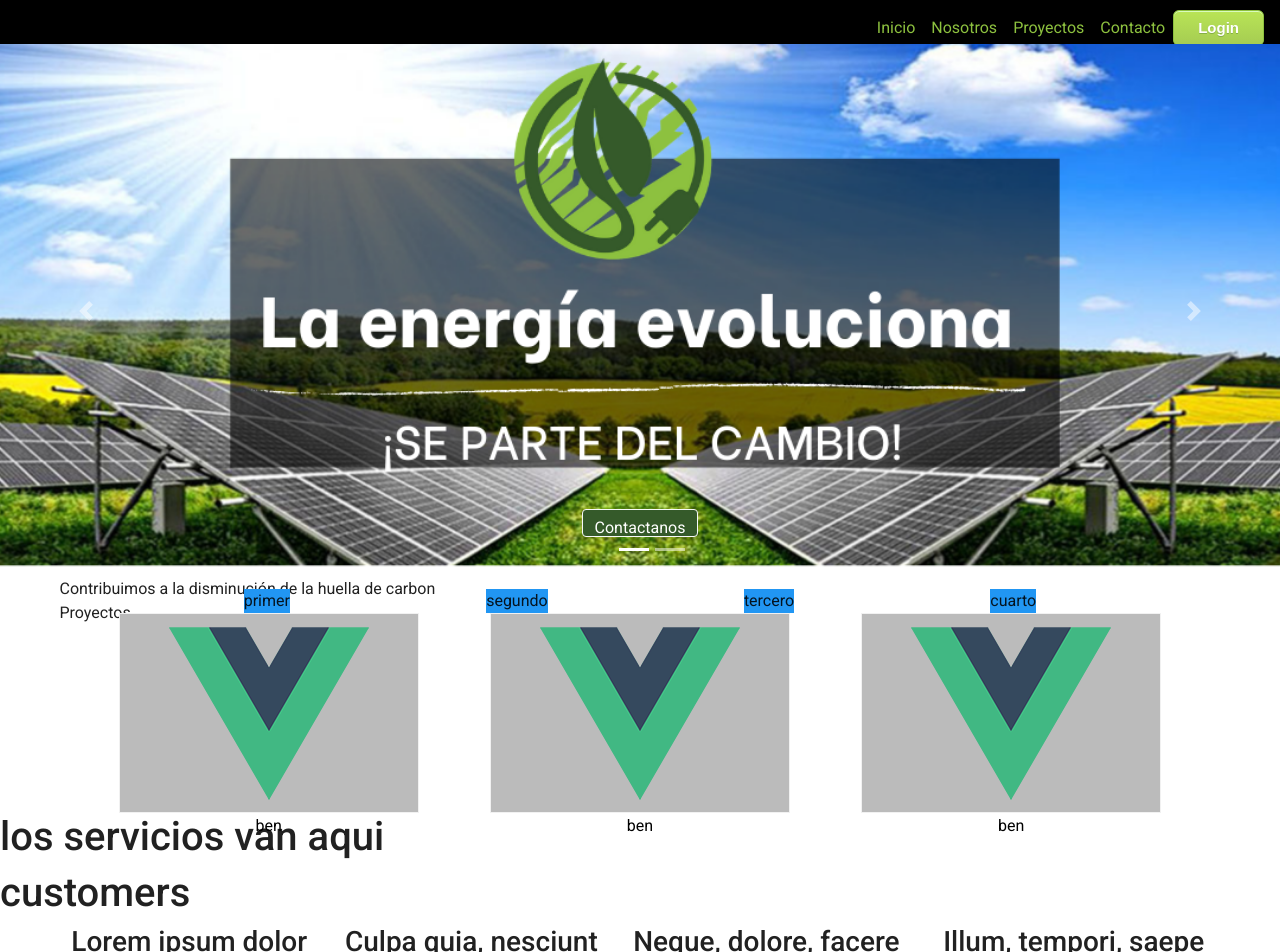
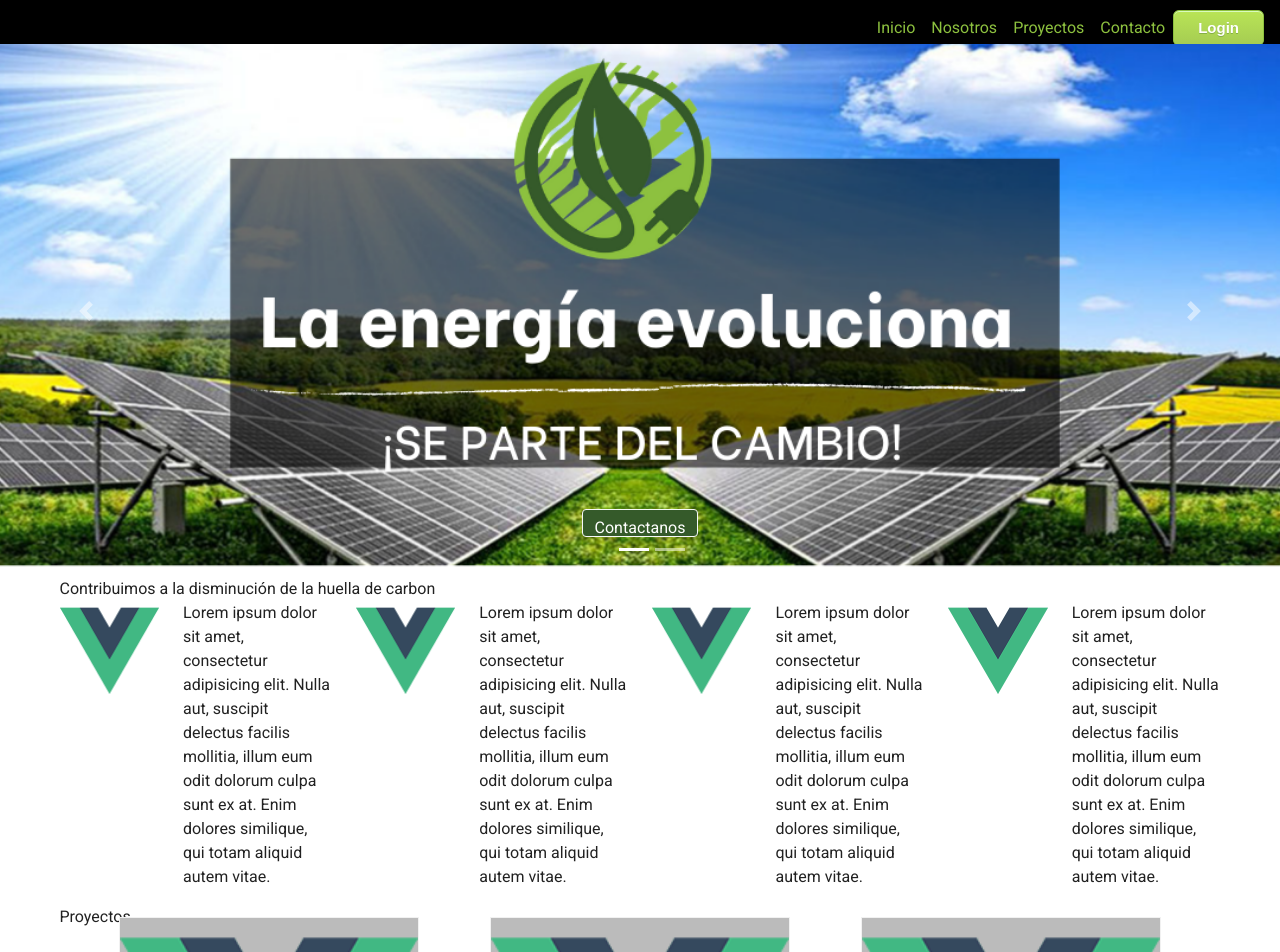
Before and after one commit to equipo73mintic/frontend-final-project-73, a Vue app: page / in a window 1280 px wide. Shown: the top 952 px of the page. Built offline with nearby package versions, Linux system fonts and the light colour scheme.

Commit message:
plantilla info

```diff
--- a/src/components/LandingInfo.vue
+++ b/src/components/LandingInfo.vue
@@ -3,20 +3,81 @@
     <div>Contribuimos a la disminución de la huella de carbon</div>
     <div class="row">
 
-      <div class="info">
-        primer
+      <div class="col-3">
+        <div class="row">
+          <div class="col-5">
+            <img src="@/assets/logo.png" alt="" />
+          </div>
+          <div class="col-7">
+            <p>
+              Lorem ipsum dolor sit amet, consectetur adipisicing elit. Nulla
+              aut, suscipit delectus facilis mollitia, illum eum odit dolorum
+              culpa sunt ex at. Enim dolores similique, qui totam aliquid autem
+              vitae.
+            </p>
+          </div>
+        </div>
       </div>
-      <div class="info">
-        segundo
+
+
+
+      <div class="col-3">
+        <div class="row">
+          <div class="col-5">
+            <img src="@/assets/logo.png" alt="" />
+          </div>
+          <div class="col-7">
+            <p>
+              Lorem ipsum dolor sit amet, consectetur adipisicing elit. Nulla
+              aut, suscipit delectus facilis mollitia, illum eum odit dolorum
+              culpa sunt ex at. Enim dolores similique, qui totam aliquid autem
+              vitae.
+            </p>
+          </div>
+        </div>
       </div>
-      <div class="info">
-        tercero
+
+
+
+
+      <div class="col-3">
+        <div class="row">
+          <div class="col-5">
+            <img src="@/assets/logo.png" alt="" />
+          </div>
+          <div class="col-7">
+            <p>
+              Lorem ipsum dolor sit amet, consectetur adipisicing elit. Nulla
+              aut, suscipit delectus facilis mollitia, illum eum odit dolorum
+              culpa sunt ex at. Enim dolores similique, qui totam aliquid autem
+              vitae.
+            </p>
+          </div>
+        </div>
       </div>
-      <div class="info">
-        cuarto
+
+
+
+
+
+      <div class="col-3">
+        <div class="row">
+          <div class="col-5">
+            <img src="@/assets/logo.png" alt="" />
+          </div>
+          <div class="col-7">
+            <p>
+              Lorem ipsum dolor sit amet, consectetur adipisicing elit. Nulla
+              aut, suscipit delectus facilis mollitia, illum eum odit dolorum
+              culpa sunt ex at. Enim dolores similique, qui totam aliquid autem
+              vitae.
+            </p>
+          </div>
+        </div>
       </div>
 
     </div>
+
     <div>Proyectos</div>
     <div class="row">
       <!-- car 1 -->
@@ -63,8 +124,6 @@
           </div>
         </div>
       </div>
-
-
     </div>
   </div>
 </template>
@@ -126,4 +185,13 @@ export default {
 .row {
   justify-content: space-evenly;
 }
+
+.card {
+  display: flex;
+  flex-direction: row;
+}
+
+img {
+  width: 100%;
+}
 </style>
```
